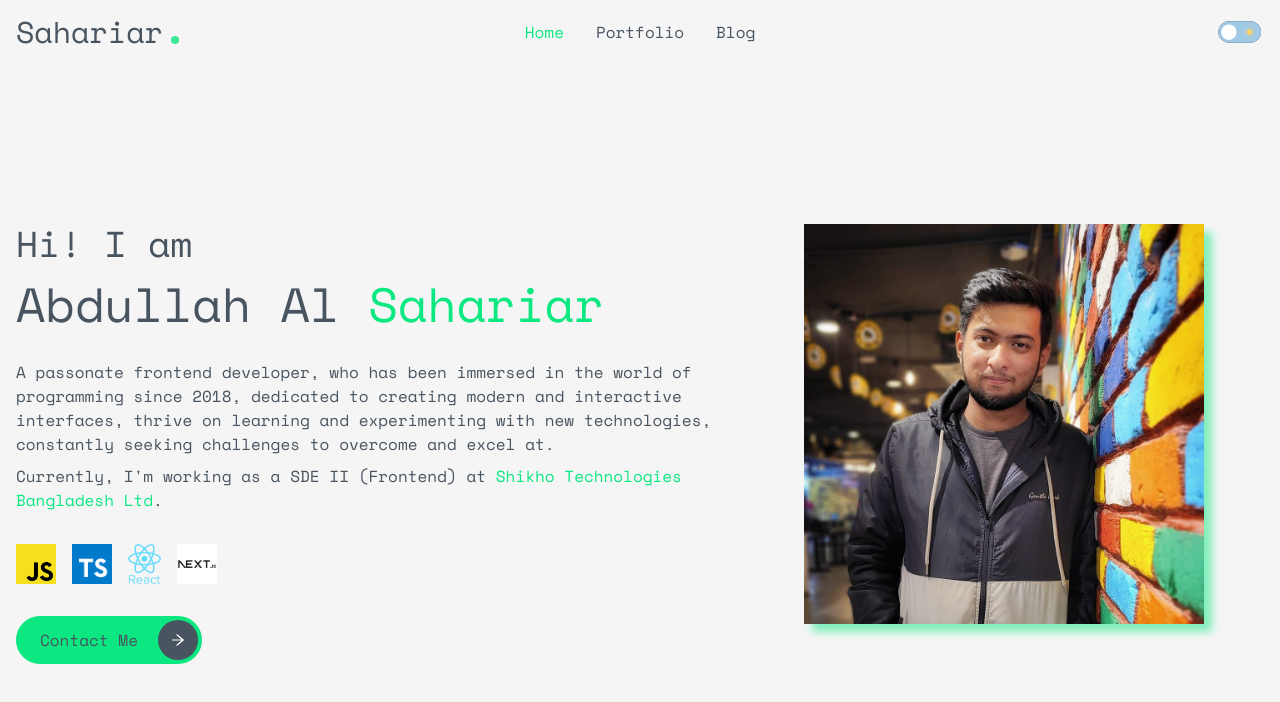
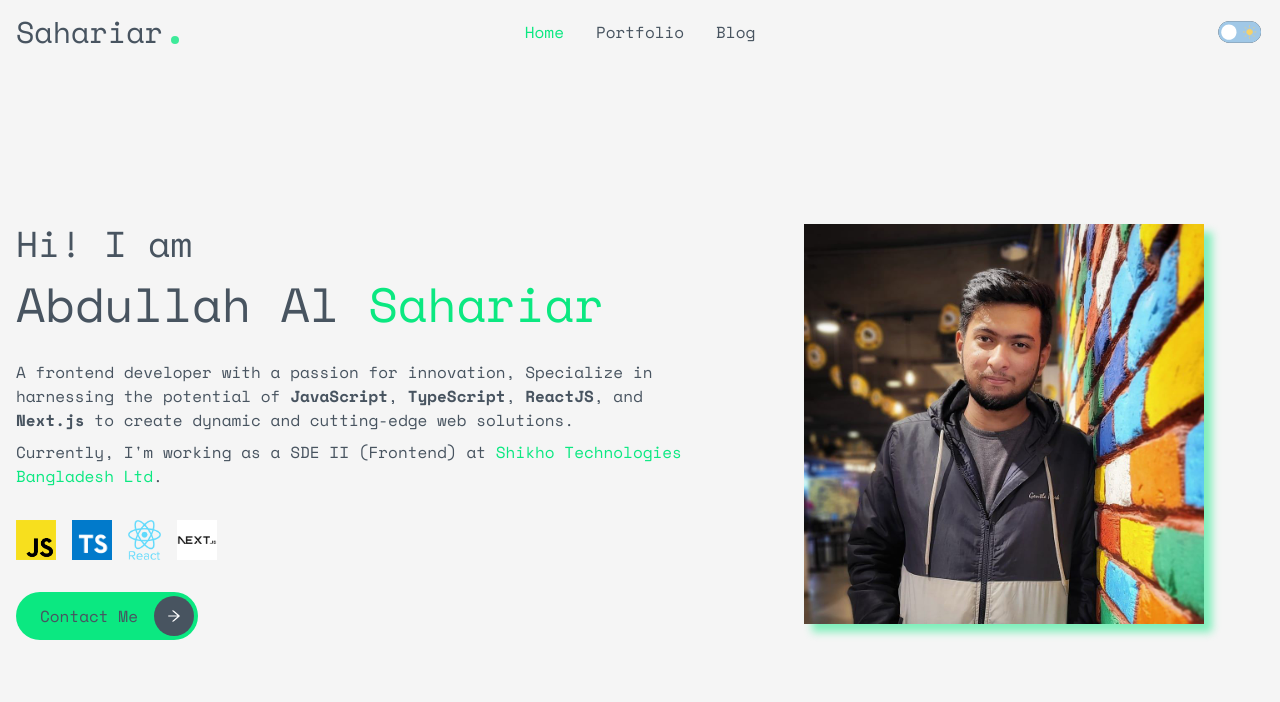
Before and after one commit to shahariar50/personal-portfolio, a Next.js app: page / in a window 1280 px wide. Shown: the top 702 px of the page. Built offline with nearby package versions, Linux system fonts and the light colour scheme.

Commit message:
redesign banner section

```diff
--- a/src/app/globals.css
+++ b/src/app/globals.css
@@ -37,7 +37,7 @@
 
 @layer components {
   .button.style1 {
-    @apply flex items-stretch bg-primary text-text-dark rounded-full h-12;
+    @apply flex items-center bg-primary text-text-dark rounded-full h-12;
   }
   .button.style1.size-md .button-text {
     @apply pl-6 pr-4 flex items-center transition-all duration-300;
@@ -45,13 +45,10 @@
   button.style1.size-md:hover .button-text {
     @apply pr-6;
   }
-  .button.style1 .button-icon-container {
-    @apply h-12 w-12 transition duration-300 rounded-full p-1;
+  .button.style1 .button-icon-wrapper {
+    @apply w-10 h-10 relative bg-text-dark rounded-full text-white ml-auto mr-1;
   }
-  .button.style1 .button-icon-container .button-icon-wrapper {
-    @apply w-10 h-10 relative bg-text-dark rounded-full text-white ml-auto;
-  }
-  .button.style1 .button-icon-container .button-icon-wrapper svg {
+  .button.style1 .button-icon-wrapper svg {
     @apply absolute top-1/2 left-1/2 transform -translate-x-1/2 -translate-y-1/2;
   }
 }
--- a/src/components/common/buttons/Button.tsx
+++ b/src/components/common/buttons/Button.tsx
@@ -5,10 +5,8 @@ const Button: React.FC<ButtonProps> = ({ children, className, ...props }) => {
   return (
     <button className={`button style1 size-md ${className || ""}`} {...props}>
       <div className="button-text">{children}</div>
-      <div className="button-icon-container">
-        <div className="button-icon-wrapper">
-          <AiOutlineArrowRight />
-        </div>
+      <div className="button-icon-wrapper">
+        <AiOutlineArrowRight />
       </div>
     </button>
   );
--- a/src/components/pages/homePage/BannerSection.tsx
+++ b/src/components/pages/homePage/BannerSection.tsx
@@ -14,12 +14,19 @@ const BannerSection = () => {
             <h1 className="mb-4 lg:mb-8">
               Abdullah Al <span className="text-primary">Sahariar</span>
             </h1>
-            <p className="max-w-[700px] mb-2">
+            {/* <p className="max-w-[700px] mb-2">
               A passonate frontend developer, who has been immersed in the world
               of programming since 2018, dedicated to creating modern and
               interactive interfaces, thrive on learning and experimenting with
               new technologies, constantly seeking challenges to overcome and
               excel at.
+            </p> */}
+            <p className="max-w-[700px] mb-2">
+              A frontend developer with a passion for innovation, Specialize in
+              harnessing the potential of <strong>JavaScript</strong>,{" "}
+              <strong>TypeScript</strong>, <strong>ReactJS</strong>, and{" "}
+              <strong>Next.js</strong> to create dynamic and cutting-edge web
+              solutions.
             </p>
             <p className="max-w-[700px] mb-4 lg:mb-8">
               Currently, I'm working as a SDE II (Frontend) at{" "}
@@ -64,9 +71,7 @@ const BannerSection = () => {
                 </picture>
               </li>
             </ul>
-            <div>
-              <Button>Contact Me</Button>
-            </div>
+            <Button>Contact Me</Button>
           </div>
           <div className="w-full lg:w-4/12 xl:w-5/12 order-0 lg:order-1 lg:text-center mb-8">
             <div className="inline-block relative">
```
